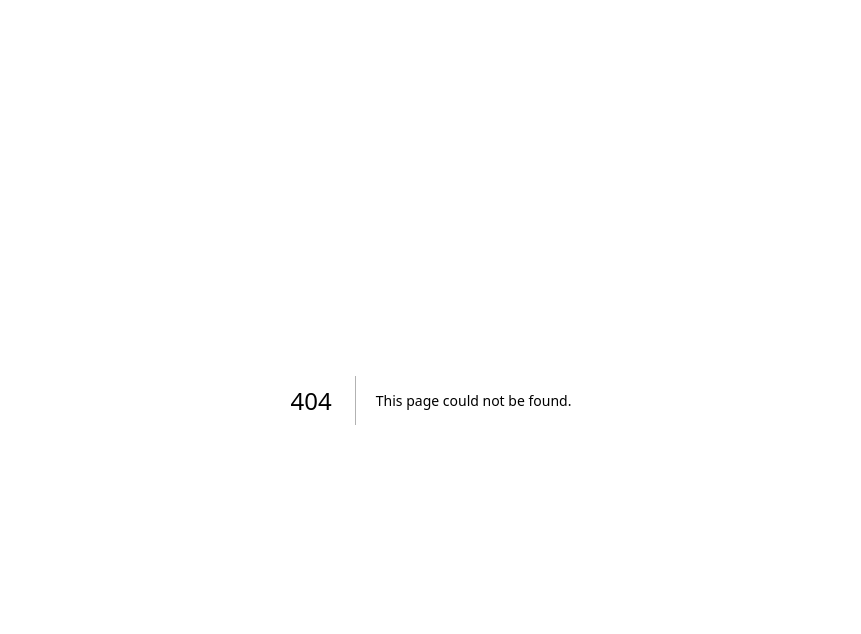
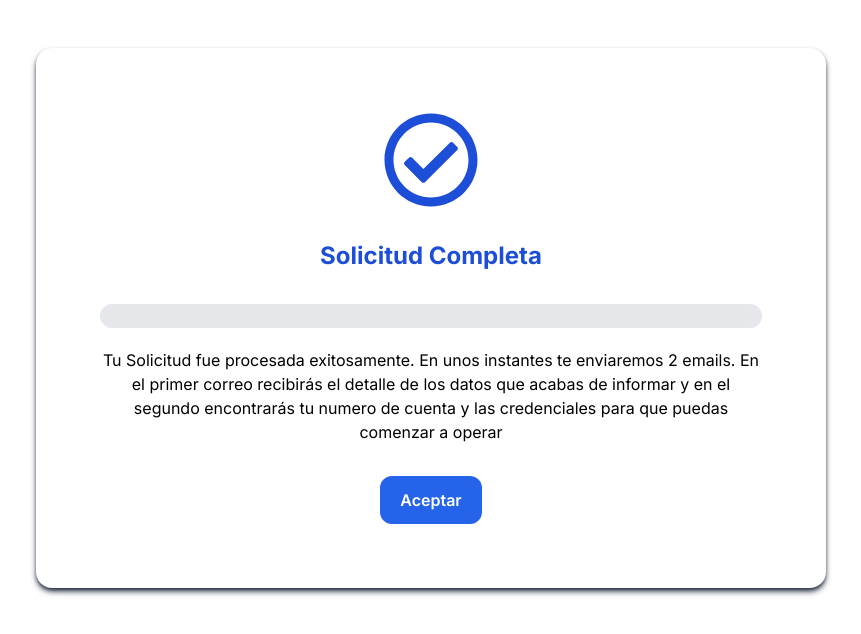
Before and after one commit to rosmildoLopes/formCuyaNext, a Next.js app: page /solicitudCompleta in a window 1280 px wide. Before the commit this address had no page. Shown: the top 634 px of the page, without its empty margins (209-1070 px from the left). Built offline with nearby package versions, Linux system fonts and the light colour scheme.

Commit message:
solicitud concluida

```diff
--- a/app/realizarTestPerfilDeInversor/page.jsx
+++ b/app/realizarTestPerfilDeInversor/page.jsx
@@ -6,7 +6,9 @@ import { FcQuestions } from "react-icons/fc";
 const RealizarTest = () => {
   return (
     <div className="flex flex-col w-9/12 mx-auto gap-10 pt-6">
-      <h2 className="text-center text-xl text-blue-700 font-bold bg-gray-200 w-full py-1">Test Perfil del Inversor</h2>
+      <h2 className="text-center text-xl text-blue-700 font-bold bg-gray-200 w-full py-1">
+        Test Perfil del Inversor
+      </h2>
       <div className="flex flex-col justify-center items-center gap-3">
         <h3 className="font-bold text-xl">¿De qué se trata?</h3>
         <p className="text-5xl">
@@ -41,7 +43,7 @@ const RealizarTest = () => {
         </ol>
       </div>
       <div>
-        <div className="flex justify-end items-center my-6">
+        <div className="flex justify-end items-center my-6 ">
           <Link href="/testPerfilDeInversor">
             <button className="px-5 py-3 bg-blue-600 text-white font-semibold rounded-xl">
               Continuar
--- /dev/null
+++ b/app/solicitudCompleta/page.jsx
@@ -0,0 +1,42 @@
+import Link from "next/link";
+import React from "react";
+import { FaRegCheckCircle } from "react-icons/fa";
+
+const page = () => {
+  return (
+    <div className="flex flex-col gap-12 p-12">
+      <div className="flex flex-col gap-8 rounded-2xl shadow-md shadow-slate-800 w-8/12 mx-auto p-16">
+      <div className="flex justify-center items-center">
+        <p className="text-8xl text-blue-700">
+          <FaRegCheckCircle />
+        </p>
+      </div>
+      <h3 className="w-10/12 text-blue-700 mx-auto text-center text-2xl font-bold">
+        Solicitud Completa
+      </h3>
+
+      <div className="flex flex-col gap-5">
+        <div className="bg-gray-200 p-3 rounded-2xl"></div>
+        <p className=" text-center">
+          Tu Solicitud fue procesada exitosamente. En unos instantes te
+          enviaremos 2 emails. En el primer correo recibirás el detalle de los
+          datos que acabas de informar y en el segundo encontrarás tu numero de
+          cuenta y las credenciales para que puedas comenzar a operar
+        </p>
+      </div>
+      <div className="flex justify-center gap-3">
+        <div className="flex justify-center items-center">
+          <Link href="/">
+            <button className="px-5 py-3 bg-blue-600 text-white font-semibold rounded-xl">
+              Aceptar
+            </button>
+          </Link>
+        </div>
+      </div>
+    </div>
+    </div>
+
+  );
+};
+
+export default page;
```
